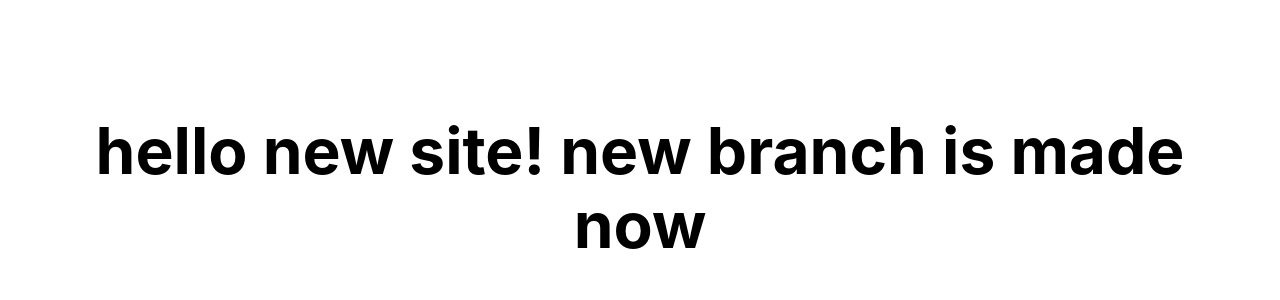
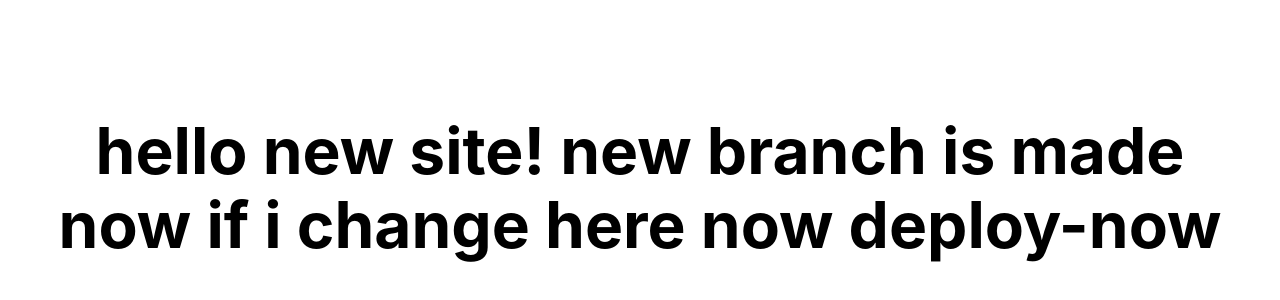
Before and after one commit to leoniefelberd/nextjs-netlify-blog-template-2, a Next.js app: page / in a window 1280 px wide. Shown: the part 212-512 px from the top of the page. Built offline with nearby package versions, Linux system fonts and the light colour scheme.

Commit message:
now is first deploy-now on

```diff
--- a/pages/index.tsx
+++ b/pages/index.tsx
@@ -14,6 +14,7 @@ export default function Home() {
       <main className={styles.main}>
         <h1 className={styles.title}>
           hello new site! new branch is made now
+          if i change here now deploy-now
         </h1>
 
       </main>
```
